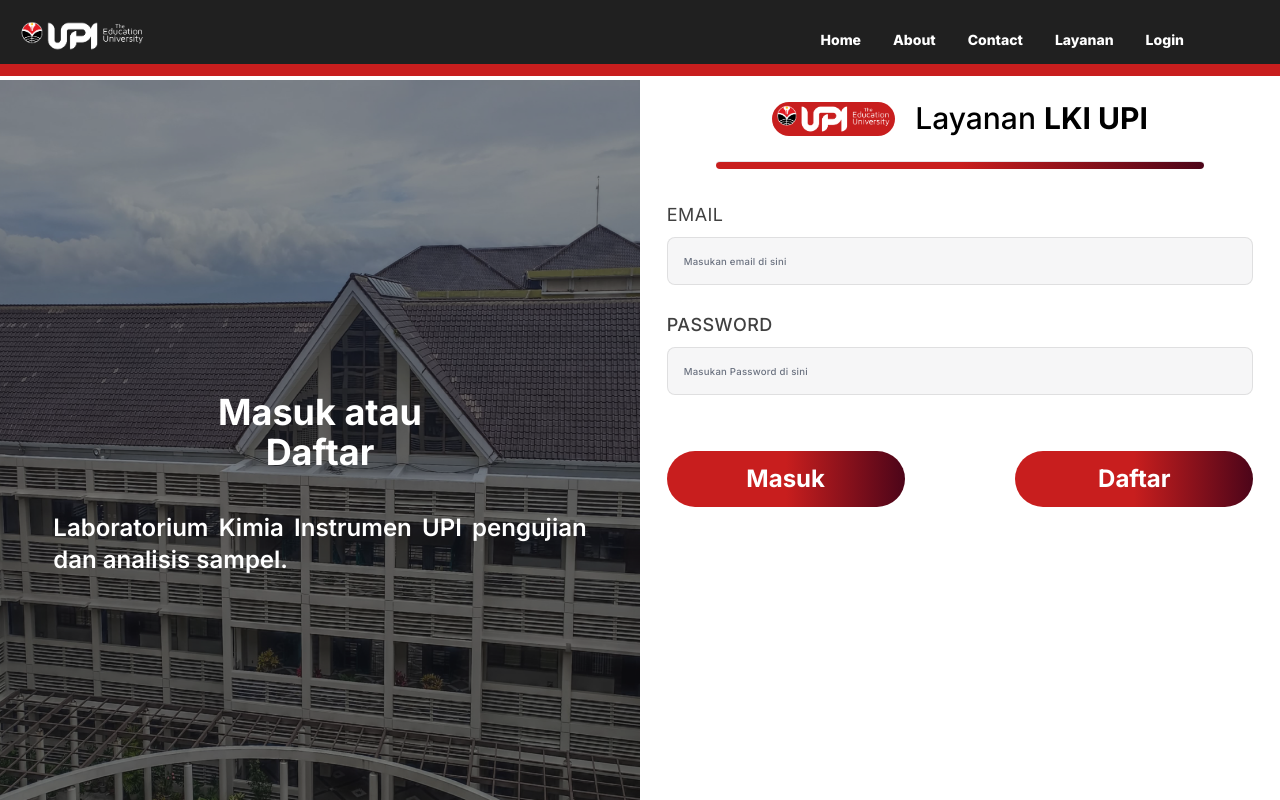
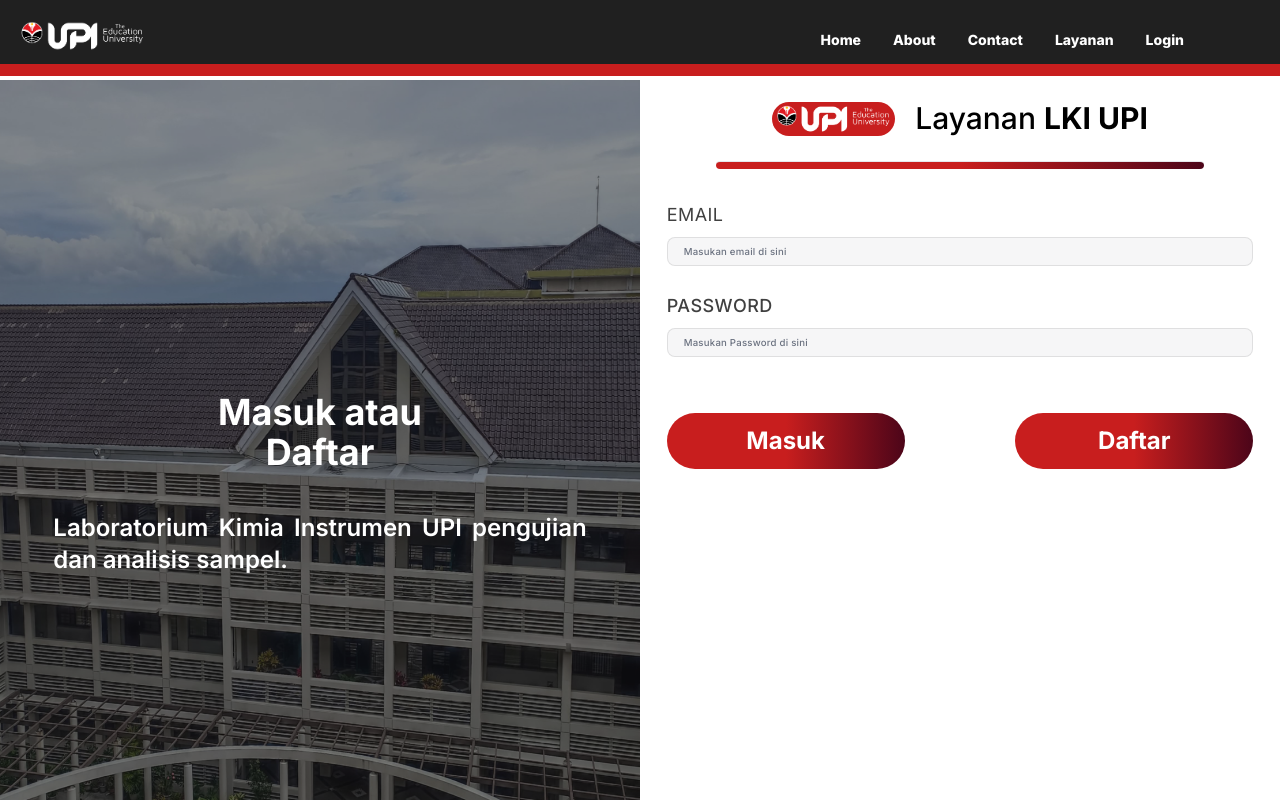
Before and after one commit to fikriymnn/lki_upi, a Next.js app: page /login in a window 1280 px wide. Shown: the top 800 px of the page. Built offline with nearby package versions, Linux system fonts and the light colour scheme; no server answers.

Commit message:
Update globals.css

```diff
--- a/src/app/globals.css
+++ b/src/app/globals.css
@@ -38,7 +38,7 @@ body {
 
 .input-style-lki{
   width: 100%;
-  height: 3rem;
+  height: 100%;
   padding-left: 1rem;
   padding-right: 0.5rem;
   padding-top: 0.5rem/* 8px */;
```
